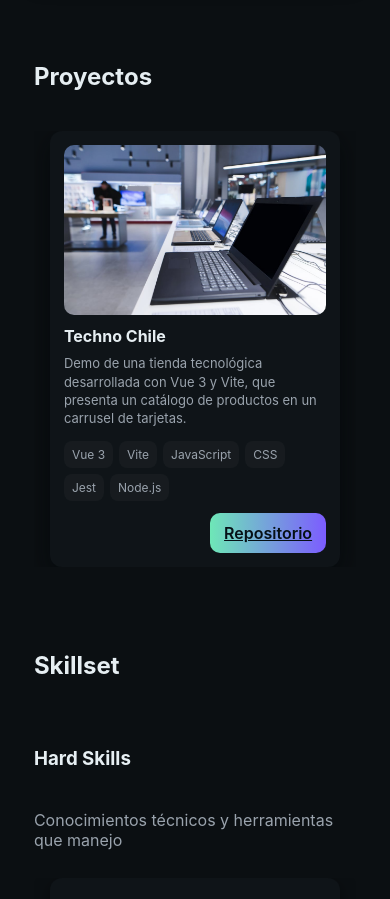
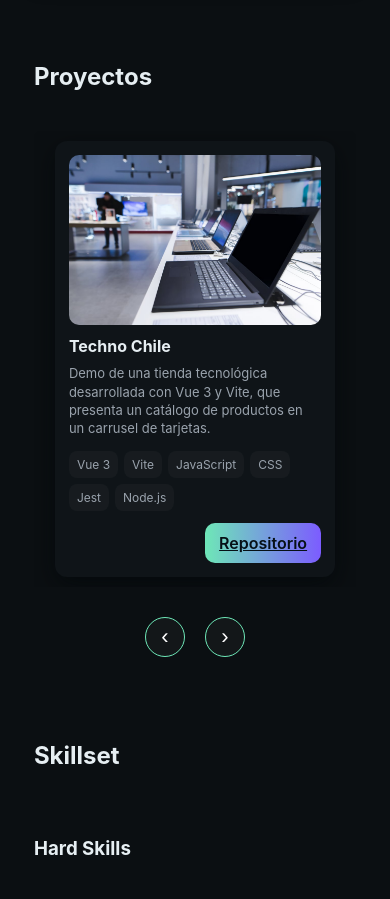
Before and after one commit to JaviPaz0820/Front-end-Unab, a Vue app: page / in a window 390 px wide. Shown: the part 920-1819 px from the top of the page. Built offline with nearby package versions, Linux system fonts and the light colour scheme.

Commit message:
Update Projects.vue

```diff
--- a/src/components/Projects.vue
+++ b/src/components/Projects.vue
@@ -12,6 +12,7 @@
       </div>
     </div>
 
+    <!-- Botones flecha -->
     <div class="controls">
       <button class="ctrl-btn" @click="scrollLeft">‹</button>
       <button class="ctrl-btn" @click="scrollRight">›</button>
@@ -23,78 +24,66 @@
 import { ref } from 'vue'
 import ProjectCard from './ProjectCard.vue'
 
-defineProps({
-  items: Array
-})
+defineProps({ items:Array })
 
 const carousel = ref(null)
 
-function scrollLeft() {
-  carousel.value.scrollBy({ left: -350, behavior: 'smooth' })
+function scrollLeft(){
+  carousel.value.scrollBy({ left: -350, behavior:'smooth' })
 }
 
-function scrollRight() {
-  carousel.value.scrollBy({ left: 350, behavior: 'smooth' })
+function scrollRight(){
+  carousel.value.scrollBy({ left: 350, behavior:'smooth' })
 }
 </script>
 
 <style scoped>
-.projects-wrapper {
-  display: flex;
-  flex-direction: column;
-  gap: 20px;
+.projects-wrapper{
+  display:flex;
+  flex-direction:column;
+  gap:20px;
 }
 
-.carousel-container {
-  overflow: hidden;
-  width: 100%;
+.carousel-container{
+  overflow:hidden;
+  width:100%;
 }
 
-.carousel {
-  display: flex;
-  gap: 20px;
-  overflow-x: auto;
-  scroll-behavior: smooth;
-  padding: 10px 5px;
-  scrollbar-width: none;
+.carousel{
+  display:flex;
+  gap:20px;
+  overflow-x:auto;
+  scroll-behavior:smooth;
+  padding:10px 5px;
+  scrollbar-width:none; /* Firefox */
 }
 
-.carousel::-webkit-scrollbar {
-  display: none;
+.carousel::-webkit-scrollbar{
+  display:none; /* Chrome */
 }
 
-.controls {
-  display: flex;
-  justify-content: center;
-  gap: 20px;
-  margin-top: 10px;
+/* Botones del carrusel */
+.controls{
+  display:flex;
+  justify-content:center;
+  gap:20px;
+  margin-top:10px;
 }
 
-.ctrl-btn {
-  width: 40px;
-  height: 40px;
-  border-radius: 50%;
-  background: var(--glass);
-  border: 1px solid var(--accent);
-  color: white;
-  font-size: 22px;
-  cursor: pointer;
-  transition: 0.3s;
+.ctrl-btn{
+  width:40px;
+  height:40px;
+  border-radius:50%;
+  background:var(--glass);
+  border:1px solid var(--accent);
+  color:white;
+  font-size:22px;
+  cursor:pointer;
+  transition:.3s;
 }
 
-.ctrl-btn:hover {
-  background: var(--accent);
-  color: black;
-}
-
-/* Mobile */
-@media (max-width: 750px) {
-  .carousel {
-    padding: 0 !important;
-    scroll-snap-type: x mandatory;
-  }
-  .controls {
-    display: none;
-  }
+.ctrl-btn:hover{
+  background:var(--accent);
+  color:black;
 }
 </style>
```
